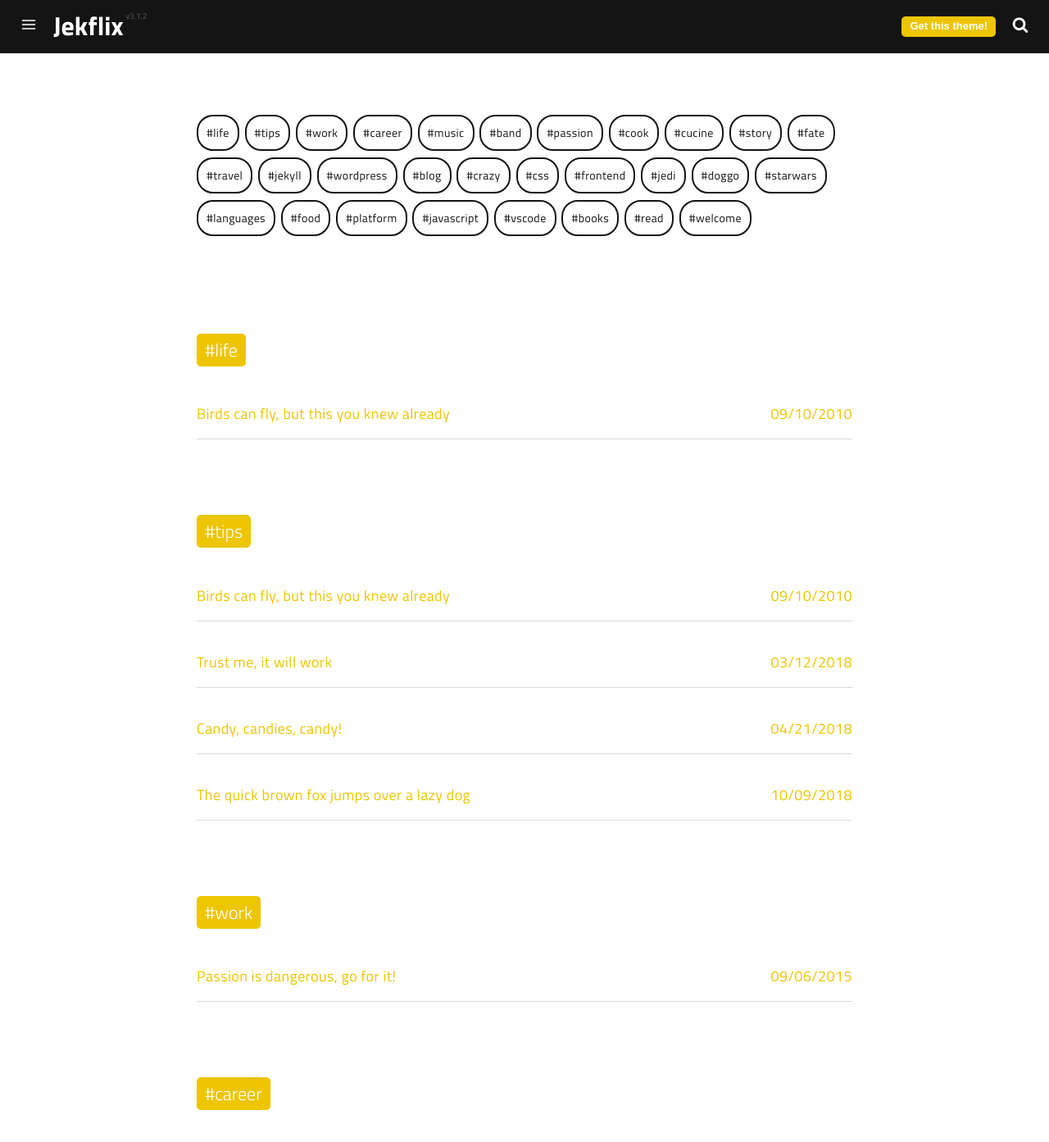
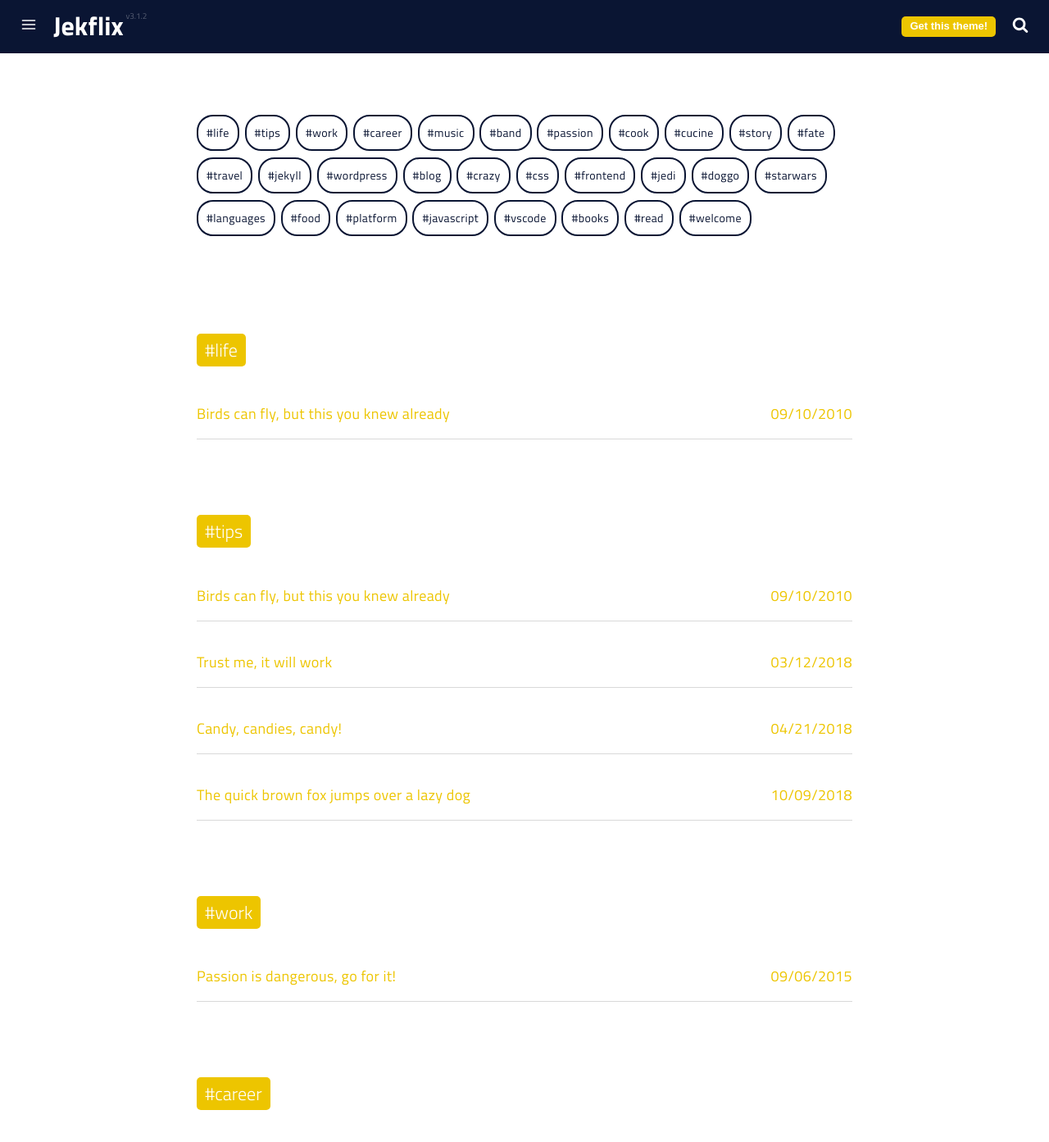
Before and after one commit to silvialohrmann/baficcion, a Jekyll site: the page built from tags.html, in a window 1280 px wide and 1400 px high. Shown: the top 1393 px of the window at 82% size. Built offline with Jekyll 4.4.1, drawn with Linux system fonts in a browser that asks for light colours; a script that is not in the unit is left out.

Commit message:
Update _variables.scss

```diff
--- a/_sass/_variables.scss
+++ b/_sass/_variables.scss
@@ -8,6 +8,7 @@ $accentDark: map-get($theme, accentDark) !default;
 $lightGray: map-get($theme, lightGray) !default;
 $texts: map-get($theme, texts) !default;
 $themeColor: #edc500;
+$primaryDark: #0a1533;
 
 // Breakpoints
 $breakpoints: (
```
